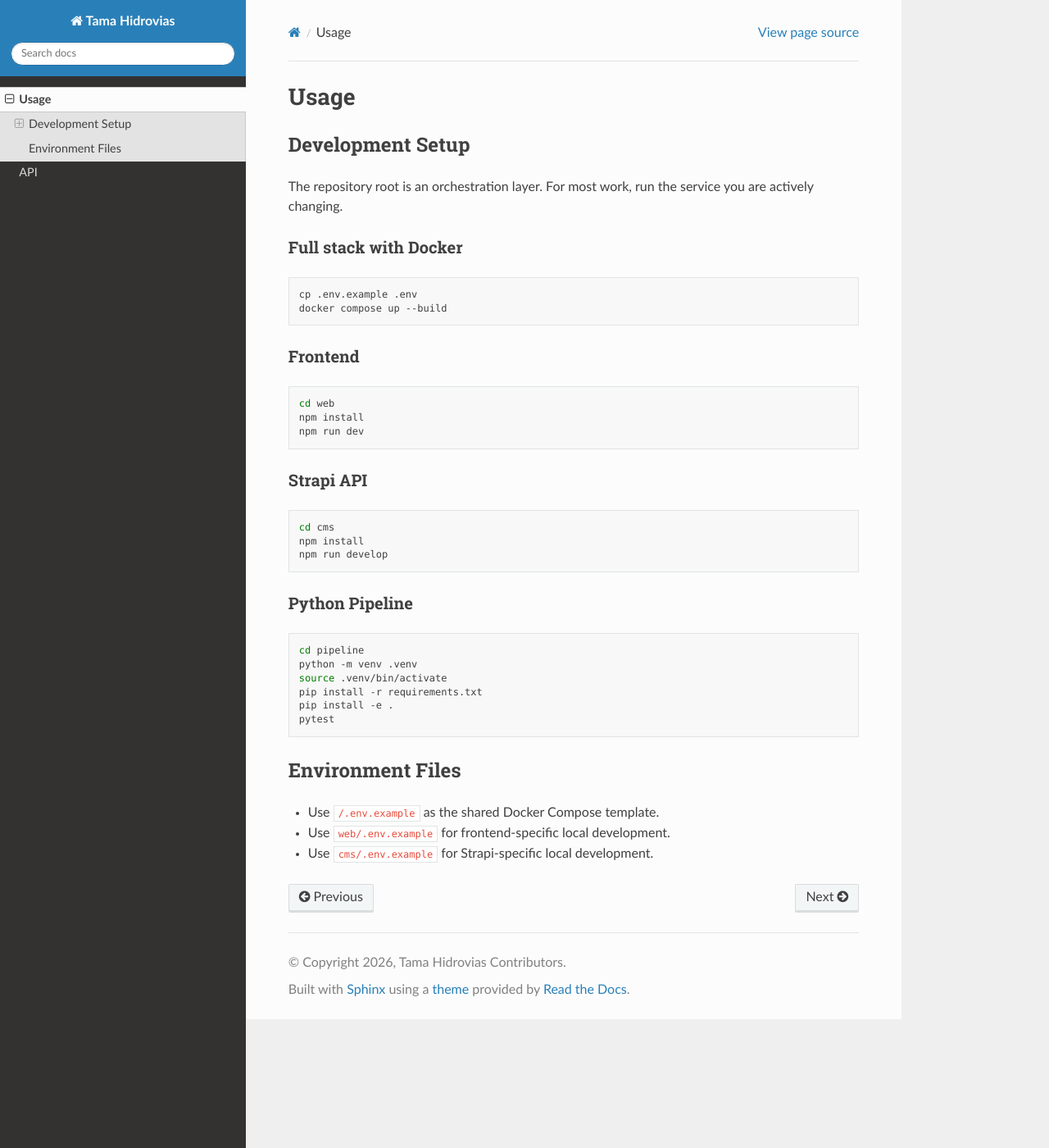
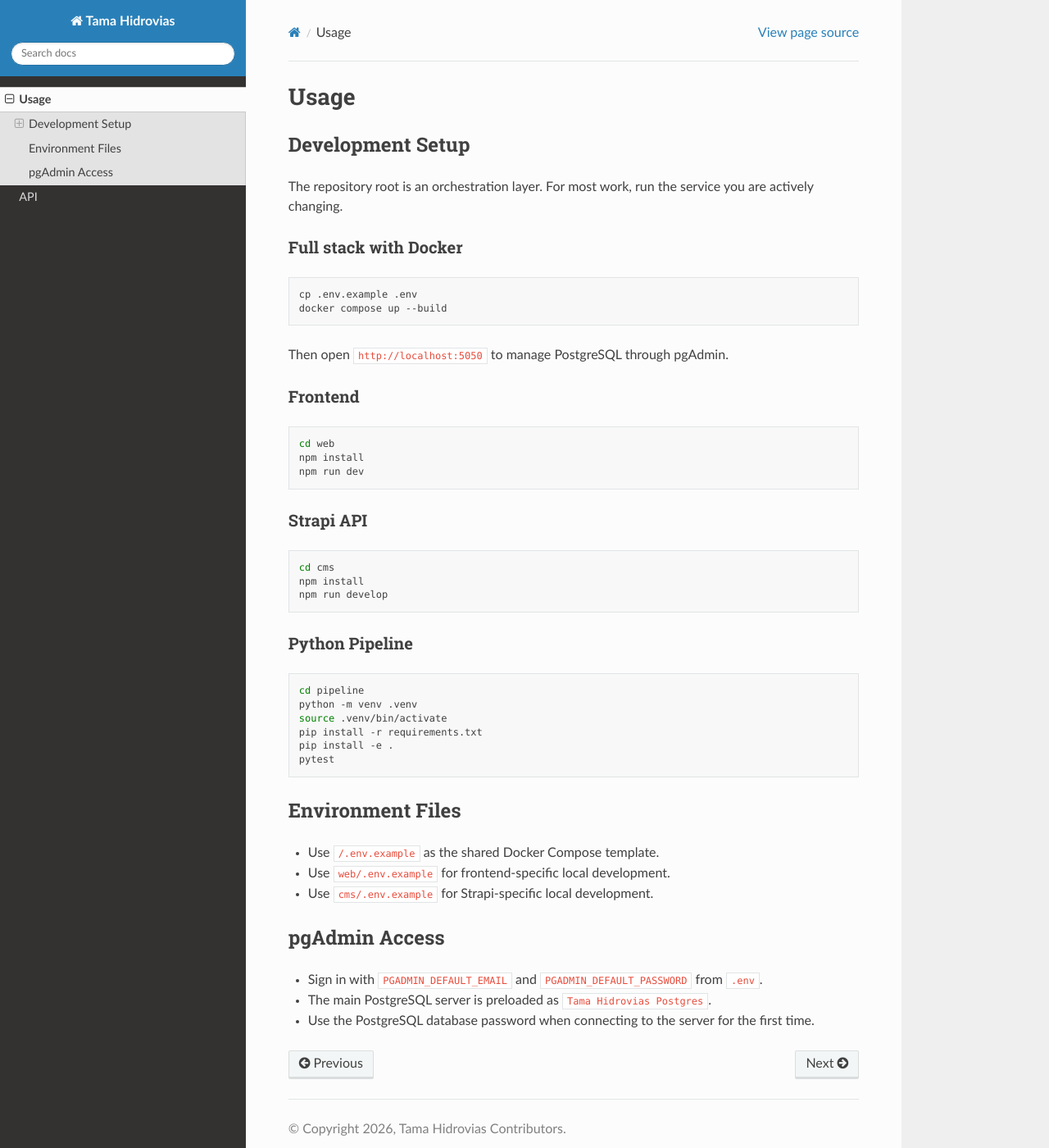
Before and after one commit to bmmoreira/tama-hidrovias, a Sphinx documentation site: the page built from docs/source/usage.rst, in a window 1280 px wide and 1400 px high. Shown: the whole window at 82% size. Built offline with Sphinx 7.4.7 and the Read the Docs theme 3.1.0, drawn with Linux system fonts in a browser that asks for light colours.

Commit message:
pg admin interface added

```diff
--- a/docs/source/api.rst
+++ b/docs/source/api.rst
@@ -1,13 +1,14 @@
 API
 ===
 
-The platform is composed of four primary services:
+The platform is composed of five primary services:
 
 - ``web`` exposes the user-facing web interface and map views.
 - ``cms`` stores domain entities such as stations, measurements,
   forecasts, and climate layers.
 - ``pipeline`` contains collectors, processing steps, evaluation code,
   and automation for the hydrology pipeline.
+- ``pgadmin`` provides a browser-based PostgreSQL administration interface.
 - ``tileserver`` serves generated GeoTIFF assets as map tiles.
 
 Python package layout
--- a/docs/source/index.rst
+++ b/docs/source/index.rst
@@ -9,6 +9,7 @@ The repository is organized as a coordinated set of services:
 - ``web/`` for the frontend application
 - ``cms/`` for the CMS and API
 - ``pipeline/`` for the data pipeline
+- ``pgadmin/`` for pgAdmin bootstrap configuration
 - ``tileserver/`` for raster tile delivery
 
 .. note::
--- a/docs/source/usage.rst
+++ b/docs/source/usage.rst
@@ -16,6 +16,8 @@ Full stack with Docker
 
    cp .env.example .env
    docker compose up --build
+
+Then open ``http://localhost:5050`` to manage PostgreSQL through pgAdmin.
 
 Frontend
 ~~~~~~~~
@@ -53,3 +55,10 @@ Environment Files
 - Use ``/.env.example`` as the shared Docker Compose template.
 - Use ``web/.env.example`` for frontend-specific local development.
 - Use ``cms/.env.example`` for Strapi-specific local development.
+
+pgAdmin Access
+--------------
+
+- Sign in with ``PGADMIN_DEFAULT_EMAIL`` and ``PGADMIN_DEFAULT_PASSWORD`` from ``.env``.
+- The main PostgreSQL server is preloaded as ``Tama Hidrovias Postgres``.
+- Use the PostgreSQL database password when connecting to the server for the first time.
```
Also changed, not shown: CONTRIBUTING.md (+3 -0 lines), README.rst (+23 -2 lines), docker-compose.yml (+20 -0 lines), 2 other files.
